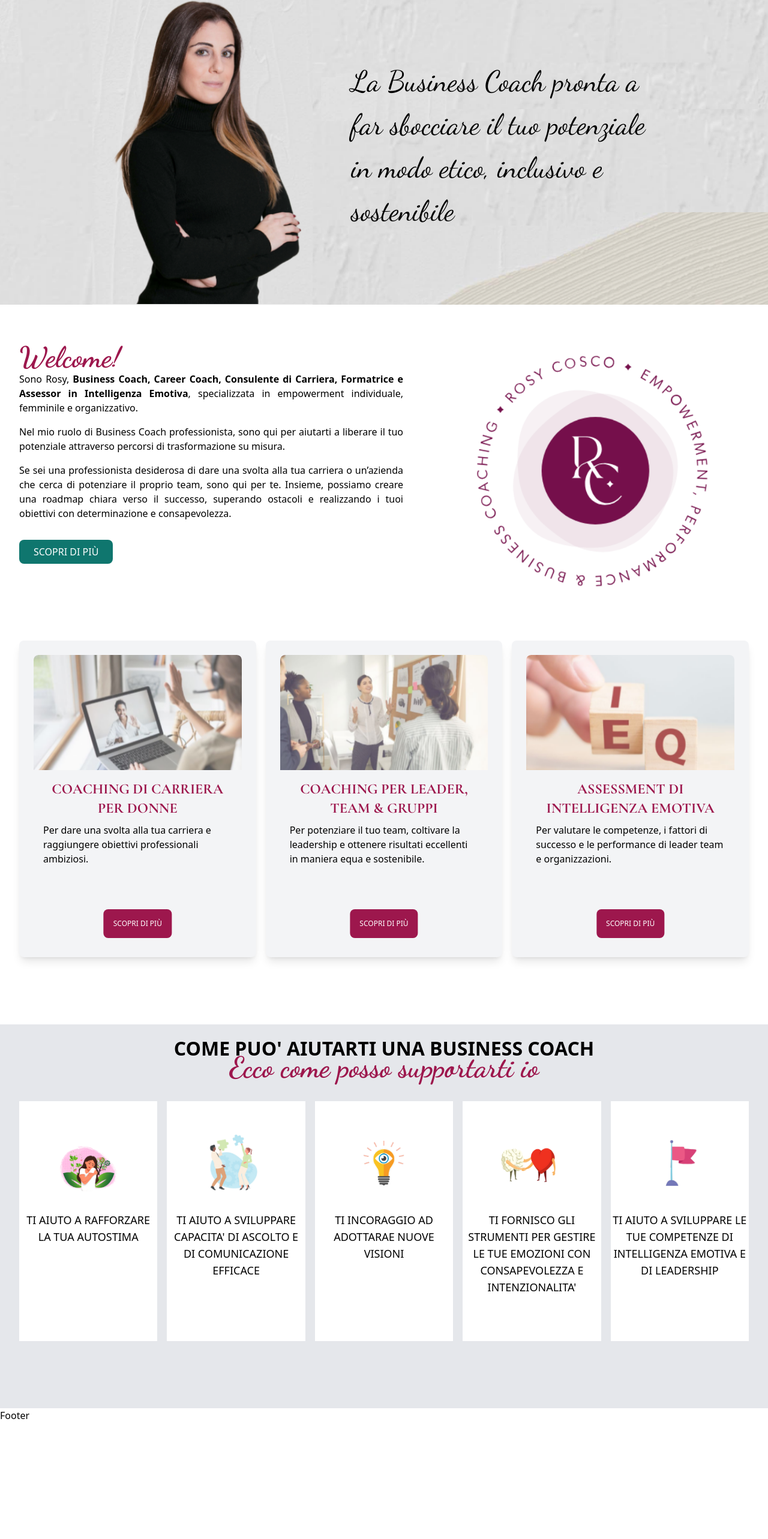
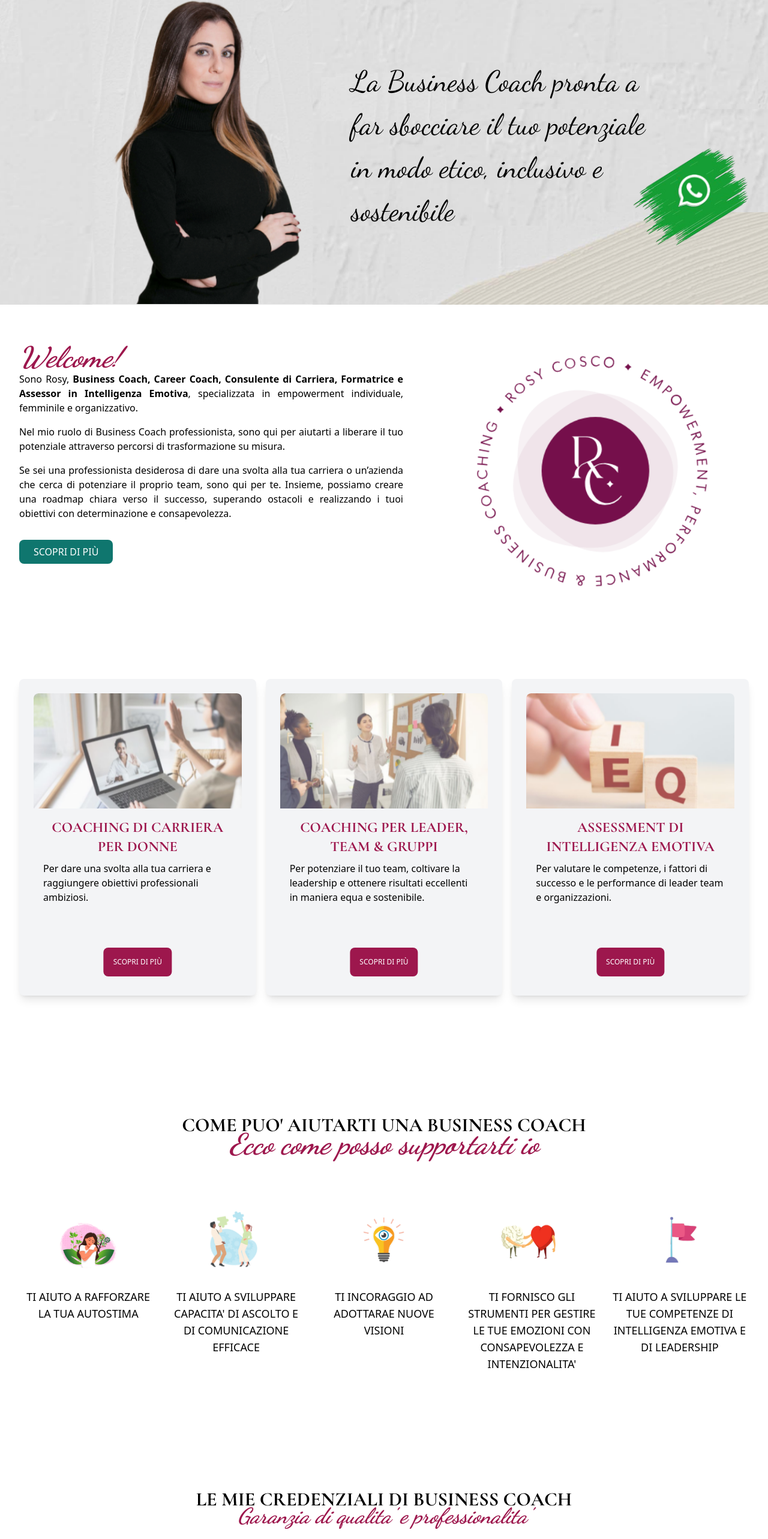
Before and after one commit to Simobara/RV_BlogLC, a React (Vite) app: page / in a window 1280 px wide. Shown: the part 188-2754 px from the top of the page at 60% size. Before the commit the page ends 2560 px from the top, so only its background shows below. Built offline with nearby package versions, Linux system fonts and the light colour scheme.

Commit message:
main page

```diff
--- /dev/null
+++ b/src/2Body/Body.css
@@ -0,0 +1,6 @@
+.lens-shadow {
+  /* box-shadow: 0 10px 20px rgba(0, 0, 0, 0.75); */
+  /* border-radius: 50%; */
+  /* border: 5px solid rgba(255, 255, 255, 0.5); */
+  transform: scale(1.5); /* Aumenta la scala dell'immagine */
+}
--- a/src/2Body/Body.jsx
+++ b/src/2Body/Body.jsx
@@ -1,11 +1,16 @@
-import React, { useEffect } from 'react';
+import React, { useEffect, useState } from 'react';
+import './Body.css';
 import SubBody1 from './SubBody1/SubBody1';
 import SubBody2 from './SubBody2/SubBody2';
 import SubBody3 from './SubBody3/SubBody3';
+import SubBody4 from './SubBody4/SubBody4';
 import ImageMain from '/assets/ImageMain.png';
 import ImageRagazza from '/assets/ImageRagazza.png';
+import ImgWApp from '/assets/Wapp/ImgWApp.png';
+import ImgWApp2 from '/assets/Wapp/ImgWApp2.png';
 
 const Body = () => {
+  const [hovered, setHovered] = useState(false);
   useEffect(() => {
     const link = document.createElement('link');
     link.href = 'https://fonts.googleapis.com/css2?family=Dancing+Script:wght@400..700&display=swap';
@@ -15,7 +20,8 @@ const Body = () => {
 
   return (
     <>
-      <div className="w-full max-h-[35rem] flex-grow overflow-y-hidden bg-cover bg-center bg-no-repeat" style={{ backgroundImage: `url(${ImageMain})`, height: '150vh' }}>
+      <div className="relative">
+        <div className=" w-full max-h-[35rem] flex-grow overflow-y-hidden bg-cover bg-center bg-no-repeat" style={{ backgroundImage: `url(${ImageMain})`, height: '150vh' }}>
           {/* Puoi aggiungere il contenuto del corpo qui */}
           <div className="relative p-8 text-white w-100% flex">
             <img src={ImageRagazza} alt="Main" className="h-[33rem] object-cover ml-[10%]" />
@@ -29,6 +35,14 @@ const Body = () => {
         <SubBody1 />
         <SubBody2 />
         <SubBody3 />
+        <SubBody4 />
+
+        <div className="fixed top-[55%] left-[85%] w-[10rem] lens-shadow" onMouseEnter={() => setHovered(true)} onMouseLeave={() => setHovered(false)}>
+          <a href="https://wa.me/393342325244" target="_blank" rel="noopener noreferrer">
+            <img src={hovered ? ImgWApp2 : ImgWApp} alt="Main" className={`h-[9rem] object-cover rounded-full transition-transform duration-[1500ms] ease-in-out transform ${hovered ? 'scale-150' : 'scale-100'}`} />
+          </a>
+        </div>
+      </div>
     </>
   );
 };
--- a/src/2Body/SubBody1/SubBody1.jsx
+++ b/src/2Body/SubBody1/SubBody1.jsx
@@ -15,7 +15,7 @@ const SubBody1 = () => {
         {/* //1 */}
         <div className="w-[50%] ml-[2rem] bg-white rounded-lg justify-between ">
           <div className="pb-4">
-            <h1 className="text-4xl md:text-5xl font-bold text-pink-800" style={{ fontFamily: "'Dancing Script', cursive" }}>
+            <h1 className="text-4xl md:text-5xl font-bold text-pink-800 italic" style={{ fontFamily: "'Dancing Script', cursive" }}>
               Welcome!
             </h1>
             <p className="mb-4 text-justify text-md">
--- a/src/2Body/SubBody3/SubBody3.jsx
+++ b/src/2Body/SubBody3/SubBody3.jsx
@@ -10,16 +10,20 @@ const SubBody3 = () => {
   useEffect(() => {
     const link = document.createElement('link');
     link.href = 'https://fonts.googleapis.com/css2?family=Dancing+Script:wght@400..700&display=swap';
+    link.href = 'https://fonts.googleapis.com/css2?family=Cormorant+Garamond:ital,wght@0,300;0,400;0,500;0,600;0,700;1,300;1,400;1,500;1,600;1,700&display=swap';
     link.rel = 'stylesheet';
     document.head.appendChild(link);
   }, []);
 
   return (
-    <div className="relative bg-gray-200 text-black w-full h-[40rem] flex flex-col items-center justify-start pt-4">
-      <div className="text-[2rem] font-bold text-center">COME PUO&apos; AIUTARTI UNA BUSINESS COACH</div>
-      <h1 className="absolute mt-[2rem] text-4xl md:text-5xl font-bold text-pink-800" style={{ fontFamily: "'Dancing Script', cursive" }}>
+    <div className="relative bg-white text-black w-full h-[35rem] flex flex-col items-center justify-start pt-4 mt-[4rem]">
+      <div className="text-[2rem] font-bold text-center" style={{ fontFamily: "'Cormorant Garamond', serif" }}>
+        COME PUO&apos; AIUTARTI UNA BUSINESS COACH
+      </div>
+      <h1 className="absolute mt-[2rem] text-5xl font-bold text-pink-800 italic" style={{ fontFamily: "'Dancing Script', cursive" }}>
         Ecco come posso supportarti io
       </h1>
+
       <div className="flex mt-[4rem] mx-[2rem] space-x-4">
         <Card imageSrc={img1} description="TI AIUTO A RAFFORZARE LA TUA AUTOSTIMA" />
         <Card imageSrc={img2} description="TI AIUTO A SVILUPPARE CAPACITA' DI ASCOLTO E DI COMUNICAZIONE EFFICACE" />
--- /dev/null
+++ b/src/2Body/SubBody4/SubBody4.jsx
@@ -0,0 +1,31 @@
+import React, { useEffect } from 'react';
+
+const SubBody4 = () => {
+  useEffect(() => {
+    const link = document.createElement('link');
+    link.href = 'https://fonts.googleapis.com/css2?family=Dancing+Script:wght@400..700&display=swap';
+    link.href = 'https://fonts.googleapis.com/css2?family=Cormorant+Garamond:ital,wght@0,300;0,400;0,500;0,600;0,700;1,300;1,400;1,500;1,600;1,700&display=swap';
+    link.rel = 'stylesheet';
+    document.head.appendChild(link);
+  }, []);
+
+  return (
+    <div className="relative bg-white text-black w-full h-[35rem] flex flex-col items-center justify-start pt-4 mt-[4rem]">
+      <div className="text-[2rem] font-bold text-center" style={{ fontFamily: "'Cormorant Garamond', serif" }}>
+        LE MIE CREDENZIALI DI BUSINESS COACH
+      </div>
+      <h1 className="absolute mt-[2rem] text-4xl font-bold text-pink-800 italic" style={{ fontFamily: "'Dancing Script', cursive" }}>
+        Garanzia di qualita&apos; e professionalita&apos;
+      </h1>
+
+      <div className="relative flex mt-[4rem] items-center justify-center">
+        <p className="absolute mt-[4rem] text-justify w-[60rem] mx-[2rem]">
+          Ti assicuro un servizio conforme agli elevati standard di qualita&apos; ed etica. Le mie credenziali garantiscono un approccio professionale e competente al coaching, ponendo al centro dell&apos; attenzione il tuo benessere e la tua
+          crescita personale e professionale. Le mie qualifiche sono la tua garanzia di un percorso di <strong>coaching efficace e trasformativo.</strong>
+        </p>
+      </div>
+    </div>
+  );
+};
+
+export default SubBody4;
--- /dev/null
+++ b/src/2Body/SubBody4/card.jsx
@@ -0,0 +1,18 @@
+import PropTypes from 'prop-types';
+import React from 'react';
+
+const Card = ({ imageSrc, description }) => {
+  return (
+    <div className="bg-white w-full h-[25rem] text-black flex flex-col items-center justify-start pt-10">
+      <img src={imageSrc} alt="Description" className="w-32 h-32 object-contain mb-4" />
+      <div className="text-center text-lg">{description}</div>
+    </div>
+  );
+};
+
+export default Card;
+
+Card.propTypes = {
+  imageSrc: PropTypes.string.isRequired,
+  description: PropTypes.string.isRequired,
+};
--- a/src/3Footer/Footer.jsx
+++ b/src/3Footer/Footer.jsx
@@ -1,9 +1,102 @@
-import React from 'react'
+import React from 'react';
 
 const Footer = () => {
   return (
-    <div className="flex-shrink-0">Footer</div>
-  )
-}
+    <footer className="bg-pink-900 text-white py-8 px-4">
+      <div className="container mx-auto flex flex-col md:flex-row justify-between items-center">
+        {/* Logo and Description */}
+        <div className="flex flex-col items-center md:items-start mb-6 md:mb-0">
+          <img src="/path-to-your-logo.png" alt="Rosy Cosco" className="w-24 h-auto mb-2" />
+          <p className="text-center md:text-left">EMPOWERMENT, PERFORMANCE & BUSINESS COACHING</p>
+          <div className="flex space-x-4 mt-4">
+            <a href="https://www.facebook.com" className="text-white">
+              <i className="fab fa-facebook-f"></i>
+            </a>
+            <a href="https://www.instagram.com" className="text-white">
+              <i className="fab fa-instagram"></i>
+            </a>
+            <a href="https://www.linkedin.com" className="text-white">
+              <i className="fab fa-linkedin-in"></i>
+            </a>
+          </div>
+        </div>
 
-export default Footer
+        {/* Contact Information */}
+        <div className="text-center md:text-left mb-6 md:mb-0">
+          <h2 className="text-lg font-bold mb-2">ROSY COSCO</h2>
+          <p>EMPOWERMENT, PERFORMANCE & BUSINESS COACH</p>
+          <p className="mt-2">
+            <i className="fas fa-envelope mr-2"></i>info@rosycosco.com
+          </p>
+          <p className="mt-2">
+            <i className="fas fa-map-marker-alt mr-2"></i>Milano
+          </p>
+          <p className="mt-2">
+            <i className="fas fa-globe mr-2"></i>Da remoto in tutta Italia e nel mondo
+          </p>
+          <div className="flex space-x-2 mt-2">
+            <a href="/privacy-policy" className="text-white bg-green-500 px-2 py-1 rounded">
+              Privacy Policy
+            </a>
+            <a href="/cookie-policy" className="text-white bg-green-500 px-2 py-1 rounded">
+              Cookie Policy
+            </a>
+          </div>
+        </div>
+
+        {/* Sitemap */}
+        <div className="text-center md:text-left">
+          <h2 className="text-lg font-bold mb-2">SITEMAP</h2>
+          <ul>
+            <li className="mt-2">
+              <a href="/chi-sono" className="text-white hover:underline">
+                Chi sono
+              </a>
+            </li>
+            <li className="mt-2">
+              <a href="/coaching-donne" className="text-white hover:underline">
+                Percorsi di coaching per donne
+              </a>
+            </li>
+            <li className="mt-2">
+              <a href="/coaching-aziende" className="text-white hover:underline">
+                Percorsi di coaching per aziende
+              </a>
+            </li>
+            <li className="mt-2">
+              <a href="/assessment" className="text-white hover:underline">
+                Assessment individuali e di team
+              </a>
+            </li>
+            <li className="mt-2">
+              <a href="/blog" className="text-white hover:underline">
+                Blog
+              </a>
+            </li>
+            <li className="mt-2">
+              <a href="/contatti" className="text-white hover:underline">
+                Contatti
+              </a>
+            </li>
+          </ul>
+        </div>
+      </div>
+
+      <div className="container mx-auto mt-8 text-center md:text-left">
+        <p className="text-sm">Copyright 2022 Rosy Cosco. P. IVA 12374550965</p>
+        <p className="text-sm">
+          Made with{' '}
+          <span role="img" aria-label="sparkles">
+            ✨
+          </span>{' '}
+          by{' '}
+          <a href="https://nicolecurioniweb.design" className="text-white hover:underline">
+            Nicole Curioni web.design
+          </a>
+        </p>
+      </div>
+    </footer>
+  );
+};
+
+export default Footer;
```
Also changed, not shown: public/assets/Wapp/ImgWApp.png (added), public/assets/Wapp/ImgWApp2.png (added), src/2Body/SubBody5Cont/SubBody5Cont.jsx (added). Lines whose indentation alone changed are shown as unchanged.
